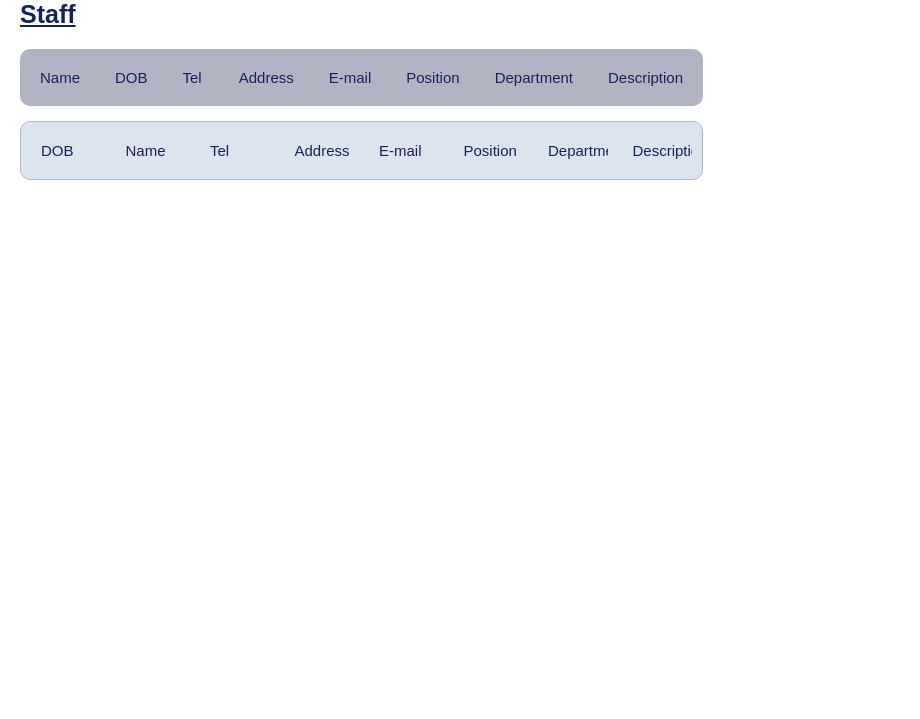
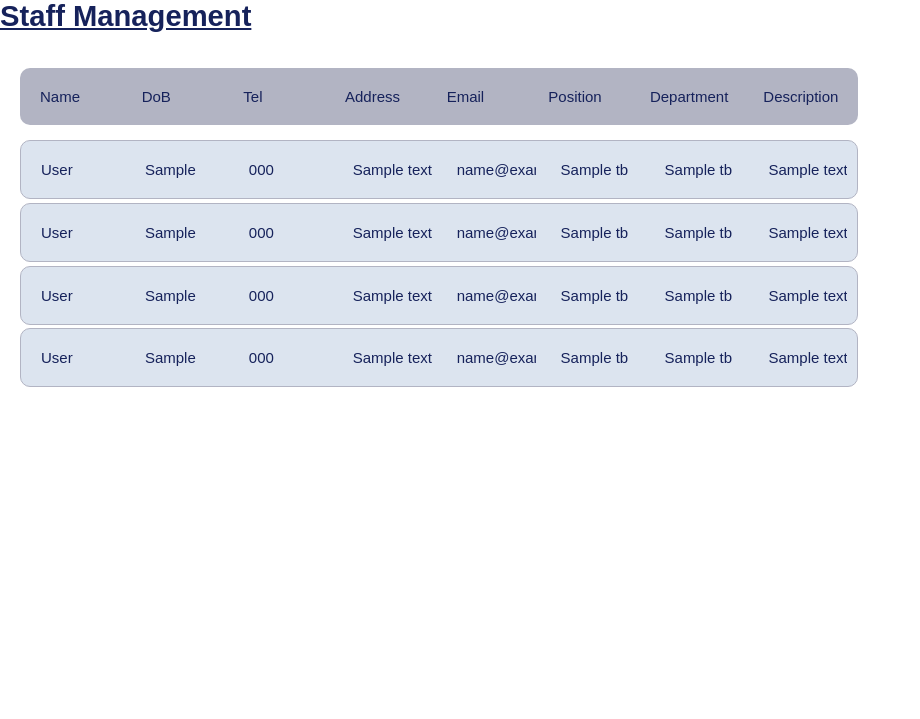
Before and after one commit to datnt19213/WebEnterprise, a PHP site: page /view/staff.php in a window 1280 px wide. Shown: the top 719 px of the page, without its empty margins (0-920 px from the left). Run offline with PHP 8.4, Linux system fonts and the light colour scheme; data comes from the database, SQL or seed files in the repository; tables that the repository leaves empty or names only in its code hold one stand-in row (values such as "Sample post").

Commit message:
update 16th

```diff
--- a/view/qaDepartmentsAdmin.php
+++ b/view/qaDepartmentsAdmin.php
@@ -36,7 +36,7 @@
                 <?php
                 session_start();
                 include_once("../data/connection.php");
-                $result = mysqli_query($conn, "SELECT * FROM user_tb a, position_tb b, department_tb c WHERE b.position_id = a.position_id AND c.department_id = a.department_id");
+                $result = mysqli_query($conn, "SELECT * FROM user_tb a, position_tb b, department_tb c WHERE b.position_id = a.position_id AND c.department_id = a.department_id AND c.state_code=1");
 
                 if (!$result)
                 {
--- a/view/qaMamagementAdmin.php
+++ b/view/qaMamagementAdmin.php
@@ -35,7 +35,7 @@
                 <?php
                 session_start();
                 include_once("../data/connection.php");
-                $result = mysqli_query($conn, "SELECT * FROM user_tb a, position_tb b, department_tb c WHERE b.position_id = a.position_id AND c.department_id = a.department_id");
+                $result = mysqli_query($conn, "SELECT * FROM user_tb a, position_tb b, department_tb c WHERE b.position_id = a.position_id AND c.department_id = a.department_id AND c.state_code=2");
 
                 if (!$result)
                 {
--- a/view/staff.php
+++ b/view/staff.php
@@ -1,41 +1,84 @@
 <!DOCTYPE html>
 <html lang="en">
+
 <head>
-    <meta charset="UTF-8" />
-    <meta http-equiv="X-UA-Compatible" content="IE=edge" />
-    <meta name="viewport" content="width=device-width, initial-scale=1.0" />
-    <link rel="stylesheet" href="../css/staff.css" />
+    <meta charset="UTF-8">
+    <meta http-equiv="X-UA-Compatible" content="IE=edge">
+    <meta name="viewport" content="width=device-width, initial-scale=1.0">
+    <!-- <link rel="stylesheet" href="../css/root.css">
+    <link rel="stylesheet" href="../css/qaDepartmentsAdmin.css"> -->
+    <link rel="stylesheet" href="../css/feedbackCreate.css" />
     <link rel="stylesheet" href="../css/adminQaFeedbackManagement.css" />
+    <script src="https://code.jquery.com/jquery-3.6.4.js"
+        integrity="sha256-a9jBBRygX1Bh5lt8GZjXDzyOB+bWve9EiO7tROUtj/E=" crossorigin="anonymous"></script>
 </head>
+
 <body>
-    <div class="form-wrapper-cate">
-      <div class="form-right-cate">
-        <p class="title-cate">Staff</p>
+    <div class="qa-ad-fb-mn-container">
+        <div class="title-contact-btn">
+            <p class="ad-qa-mn-title">Staff Management</p>
         </div>
+
         <div class="qa-ad-scroll-table">
             <div class="qa-ad-table-data">
                 <div class="qa-ad-fb-thead">
                     <div class="qa-ad-thead-cell">Name</div>
-            <div class="qa-ad-thead-cell">DOB</div>
+                    <div class="qa-ad-thead-cell">DoB</div>
                     <div class="qa-ad-thead-cell">Tel</div>
                     <div class="qa-ad-thead-cell">Address</div>
-            <div class="qa-ad-thead-cell">E-mail</div>
+                    <div class="qa-ad-thead-cell">Email</div>
                     <div class="qa-ad-thead-cell">Position</div>
                     <div class="qa-ad-thead-cell">Department</div>
                     <div class="qa-ad-thead-cell">Description</div>
                 </div>
+
+                <div class="y-scroll-tb-data">
+                <?php
+                session_start();
+                include_once("../data/connection.php");
+                $result = mysqli_query($conn, "SELECT * FROM user_tb a, position_tb b, department_tb c WHERE b.position_id = a.position_id AND c.department_id = a.department_id AND c.state_code=0");
+
+                if (!$result)
+                {
+                    die('Invalid query: ' . mysqli_error($conn));
+                }
+
+                while ($row = mysqli_fetch_array($result, MYSQLI_ASSOC))
+                {
+                ?>
                     <div class="qa-ad-fb-tbody">
-            <div class="qa-ad-tbody-cell" title="DOB">DOB</div>
-            <div class="qa-ad-tbody-cell" title="Name">Name</div>
-            <div class="qa-ad-tbody-cell" title="Tel">Tel</div>
-            <div class="qa-ad-tbody-cell" title="Address">Address</div>
-            <div class="qa-ad-tbody-cell" title="E-mail">E-mail</div>
-            <div class="qa-ad-tbody-cell" title="Position">Position</div>
-            <div class="qa-ad-tbody-cell" title="Department">Department</div>
-            <div class="qa-ad-tbody-cell" title="Description">Description</div>
+                        <div class="qa-ad-tbody-cell" title="<?php echo  $row['fullname'];?>" name="Name">
+                            <p><?php echo  $row['fullname'];?></p>
+                        </div>
+                        <div class="qa-ad-tbody-cell" title="<?php echo  $row['dob'];?>" name="DoB">
+                            <p><?php echo  $row['dob'];?></p>
+                        </div>
+                        <div class="qa-ad-tbody-cell" title="<?php echo  $row['tel'];?>" name="Tel">
+                            <p><?php echo  $row['tel'];?></p>
+                        </div>
+                        <div class="qa-ad-tbody-cell" title="<?php echo  $row['address'];?>" name="Address">
+                            <p><?php echo  $row['address'];?></p>
+                        </div>
+                        <div class="qa-ad-tbody-cell" title="<?php echo  $row['email'];?>" name="Email">
+                            <p><?php echo  $row['email'];?></p>
+                        </div>
+                        <div class="qa-ad-tbody-cell" title="<?php echo  $row['position_name'];?>" name="Position">
+                            <p><?php echo  $row['position_name'];?></p>
+                        </div>
+                        <div class="qa-ad-tbody-cell" title="<?php echo  $row['department_name'];?><" name="Department">
+                            <p><?php echo  $row['department_name'];?></p>
+                        </div>
+                        <div class="qa-ad-tbody-cell" title="<?php echo  $row['description'];?>" name="Description">
+                            <p><?php echo  $row['description'];?></p>
+                        </div>
+                    </div>
+                <?php
+                }
+                ?>
                 </div>
             </div>
         </div>
     </div>
 </body>
+
 </html>
```
Also changed, not shown: view/adFeedbackManagement.php (+34 -38 lines), view/qaDepartqaManager.php (+6 -6 lines). Lines whose indentation alone changed are shown as unchanged.
